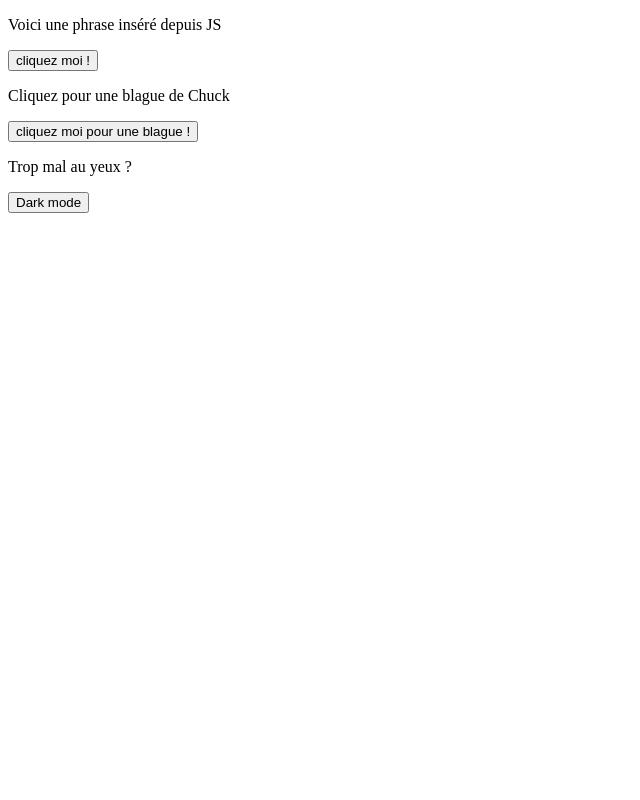
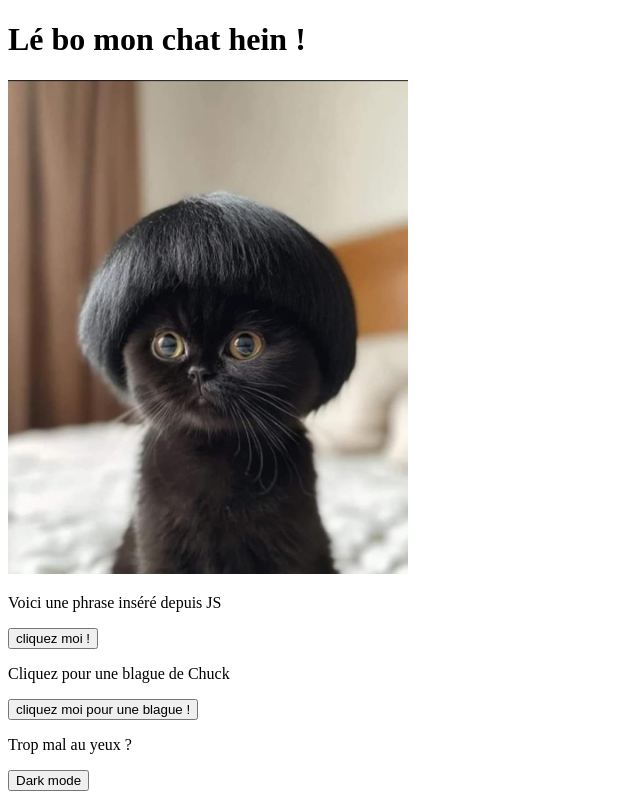
Before and after one commit to soler-marjorie/exo-1, a plain HTML site: page index.html in a window 1280 px wide. Shown: the whole page, without its empty margins (0-640 px from the left). Drawn offline with Linux system fonts and the light colour scheme.

Commit message:
ajout balise html

```diff
--- a/app.css
+++ b/app.css
@@ -7,3 +7,7 @@ body{
     background-color: chartreuse;
     color: black;
 }
+
+img{
+    width: 400px;
+}
--- a/index.html
+++ b/index.html
@@ -7,7 +7,8 @@
     <title>Document</title>
 </head>
 <body>
-
+    <h1>Lé bo mon chat hein !</h1>
+    <img src="chat.jpg" "alt="bo chat">
 
     <script src="app.js"></script>
 </body>
```
Also changed, not shown: chat.jpg (added).
